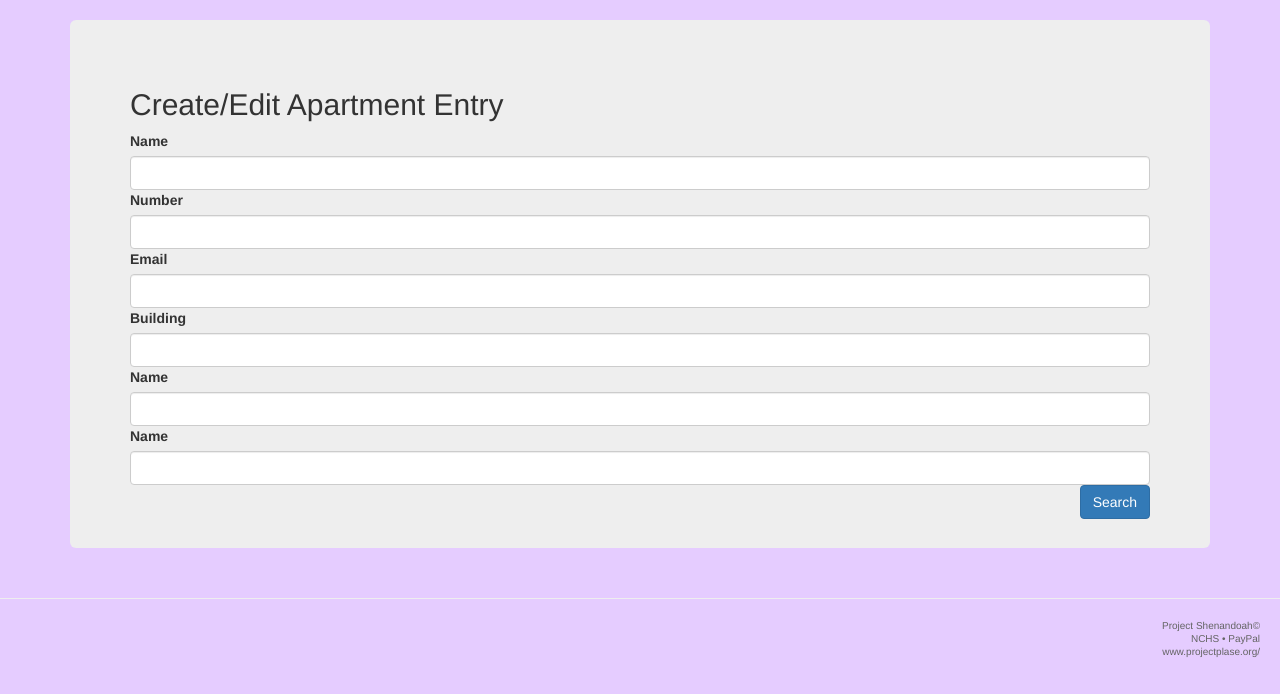
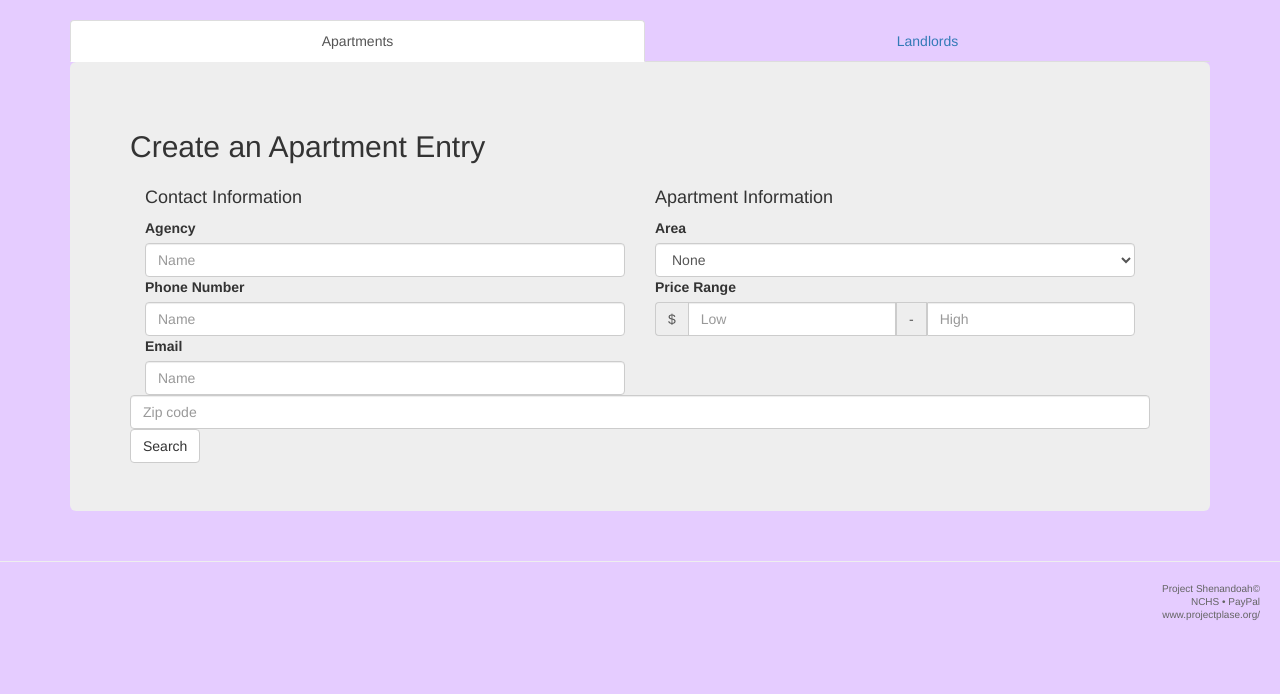
Before and after one commit to Xerxous/shenandoah, a Django app: page /create in a window 1280 px wide. Shown: the part 106-800 px from the top of the page. Run offline with Django 3.2, Linux system fonts and the light colour scheme; the visitor is signed in with stand-in values (Sample User, id 1); some libraries are stand-ins or nearby versions.

Commit message:
js organization, exception disable low/high fields, progress on edit form

```diff
--- /dev/null
+++ b/static/js/navbar.js
@@ -0,0 +1,19 @@
+$(document).ready(function() {
+    $('#multiselect').multiselect();
+    $(".num-input").keydown(function(e) {
+        if($.inArray(e.keyCode, [46, 8, 9, 27, 13, 110]) !== -1 ||
+          (e.keyCode == 65 && (e.ctrlKey === true || e.metaKey === true)) ||
+          (e.keyCode == 67 && (e.ctrlKey === true || e.metaKey === true)) ||
+          (e.keyCode == 88 && (e.ctrlKey === true || e.metaKey === true)) ||
+          (e.keyCode >= 35 && e.keyCode <= 39)){
+            return;
+        }
+        if((e.shiftKey || (e.keyCode < 48 || e.keyCode > 57)) && (e.keyCode < 96 || e.keyCode > 105)){
+            e.preventDefault();
+        }
+    });
+  document.getElementById('exception').onchange = function() {
+    document.getElementById('low').disabled = this.checked;
+    document.getElementById('high').disabled = this.checked;
+  };
+});
--- /dev/null
+++ b/static/js/util.js
@@ -0,0 +1,6 @@
+function display(show, hide) {
+  document.getElementById(show).style.display = "";
+  document.getElementById(hide).style.display = "none";
+  document.getElementById(show + "-tab").className = "active";
+  document.getElementById(hide + "-tab").className = "";
+}
--- a/templates/base.html
+++ b/templates/base.html
@@ -35,9 +35,7 @@
      <div class="footer col-md-offset-5">
          <p class="signature">Project Shenandoah&copy<br/>NCHS &bull; PayPal<br/>www.projectplase.org/</p>
      </div>
-
-      <script src="{% static 'js/bootstrap-multiselect.js' %}"></script>
-      <script src="{% static 'js/bootstrap.min.js' %}"></script>
-      {% block js %}{% endblock %}
-</body>
+     <script src="{% static 'js/bootstrap.min.js' %}"></script>
+     {% block js %}{% endblock %}
+   </body>
 </html>
--- a/templates/form.html
+++ b/templates/form.html
@@ -10,50 +10,19 @@
 {% block content %}
 {% include 'navbar.html' %}
 <div class="container">
+  <ul class="nav nav-tabs nav-justified tabs">
+    <li role="presentation" class="active" id="apt-tab"><a onclick="display('apt','ll')">Apartments</a></li>
+    <li role="presentation" id="ll-tab"><a onclick="display('ll','apt')">Landlords</a></li>
+  </ul>
   <div class="jumbotron">
-    {% if True %}
-    <h2>Create/Edit Apartment Entry</h2>
-    <form class="form" action="#" autocomplete="off" method="post">
-    {% elif False %}
-    <h2>Create/Edit Landlord Entry</h2>
-    <form class="form" action="#" autocomplete="off" method="post">
-    {% endif %}
-      {% csrf_token %}
-      <label>Name</label>
-      <input type="text" class="form-control" required name="name" value="{{ name }}" maxlength="50">
-      <label>Number</label>
-      <input type="text" class="form-control" required name="name" value="{{ name }}" maxlength="100">
-      <label>Email</label>
-      <input type="text" class="form-control" required name="name" value="{{ name }}" maxlength="100">
-      <label>Building</label>
-      <input type="text" class="form-control" required name="name" value="{{ name }}" maxlength="100">
-      <label>Name</label>
-      <input type="text" class="form-control" required name="name" value="{{ name }}" maxlength="100">
-      <label>Name</label>
-      <input type="text" class="form-control" required name="name" value="{{ name }}" maxlength="100">
-      <button type="submit" class="btn btn-primary pull-right">Search</button>
-    </form>
-    <p>{{ error }}</p>
+    <h2>Create an Apartment Entry</h2>
+    {% include 'form/apt.html' %}
   </div>
 </div>
 {% endblock %}
 
 {% block js %}
-<script type="text/javascript">
-  $(document).ready(function() {
-      $('#multiselect').multiselect();
-      $(".num-input").keydown(function(e) {
-          if($.inArray(e.keyCode, [46, 8, 9, 27, 13, 110]) !== -1 ||
-            (e.keyCode == 65 && (e.ctrlKey === true || e.metaKey === true)) ||
-            (e.keyCode == 67 && (e.ctrlKey === true || e.metaKey === true)) ||
-            (e.keyCode == 88 && (e.ctrlKey === true || e.metaKey === true)) ||
-            (e.keyCode >= 35 && e.keyCode <= 39)){
-              return;
-          }
-          if((e.shiftKey || (e.keyCode < 48 || e.keyCode > 57)) && (e.keyCode < 96 || e.keyCode > 105)){
-              e.preventDefault();
-          }
-      });
-  });
-</script>
+  <script src="{% static 'js/bootstrap-multiselect.js' %}"></script>
+  <script src="{% static 'js/navbar.js' %}"></script>
+  <script src="{% static 'js/util.js' %}"></script>
 {% endblock %}
--- /dev/null
+++ b/templates/form/apt.html
@@ -0,0 +1,33 @@
+<form class="form" action="#" autocomplete="off" method="post">
+  {% csrf_token %}
+  <div class="form-group">
+    <div class="col-md-6">
+      <h4>Contact Information</h4>
+      <label>Agency</label>
+      <input type="text" class="form-control" size="50" placeholder="Name" name="name">
+      <label>Phone Number</label>
+      <input type="text" class="form-control" size="12" placeholder="Name" name="name">
+      <label>Email</label>
+      <input type="text" class="form-control" size="20" placeholder="Name" name="name">
+    </div>
+    <div class="col-md-6">
+      <h4>Apartment Information</h4>
+      <label>Area</label>
+      <select class="form-control" name="area">
+        <option value="none">None</option>
+        <option value="Baltimore City">Baltimore City</option>
+        <option value="Baltimore County">Baltimore County</option>
+      </select>
+      <label>Price Range</label>
+      <div class="input-group">
+        <div class="input-group-addon">$</div>
+        <input type="text" class="form-control num-input" size="7" maxlength="5" placeholder="Low" name="low">
+        <div class="input-group-addon">-</div>
+        <input type="text" class="form-control num-input" size="7" maxlength="5" placeholder="High" name="high">
+      </div>
+    </div>
+  </div>
+
+    <input type="text" class="form-control num-input" size="7"  maxlength="5" placeholder="Zip code" name="zip">
+  <button type="submit" class="btn btn-default">Search</button>
+</form>
--- a/templates/navbar.html
+++ b/templates/navbar.html
@@ -30,11 +30,11 @@
           <input type="checkbox" class="form-control" name="strict" value="strict">
           <div class="input-group">
             <div class="input-group-addon">$</div>
-            <input type="text" class="form-control num-input" size="7" maxlength="5" placeholder="Low" name="low">
+            <input type="text" id="low" class="form-control num-input" size="7" maxlength="5" placeholder="Low" name="low">
             <div class="input-group-addon">-</div>
-            <input type="text" class="form-control num-input" size="7" maxlength="5" placeholder="High" name="high">
+            <input type="text" id="high" class="form-control num-input" size="7" maxlength="5" placeholder="High" name="high">
           </div>
-          <input type="checkbox" class="form-control" name="exception" value="exception">
+          <input type="checkbox" id="exception" class="form-control" name="exception" value="exception">
           <input type="text" class="form-control" size="15" placeholder="Name" name="name">
           <input type="text" class="form-control num-input" size="7"  maxlength="5" placeholder="Zip code" name="zip">
         </div>
@@ -51,6 +51,6 @@
 
 {% block js %}
   <script>
-  window.jQuery || document.write('<script src="https://getbootstrap.com/assets/js/vendor/jquery.min.js"><\/script>')
+    window.jQuery || document.write('<script src="https://getbootstrap.com/assets/js/vendor/jquery.min.js"><\/script>')
   </script>
 {% endblock %}
```
Also changed, not shown: templates/details.html (+9 -22 lines), templates/index.html (+4 -22 lines), templates/form/ll.html (added).
